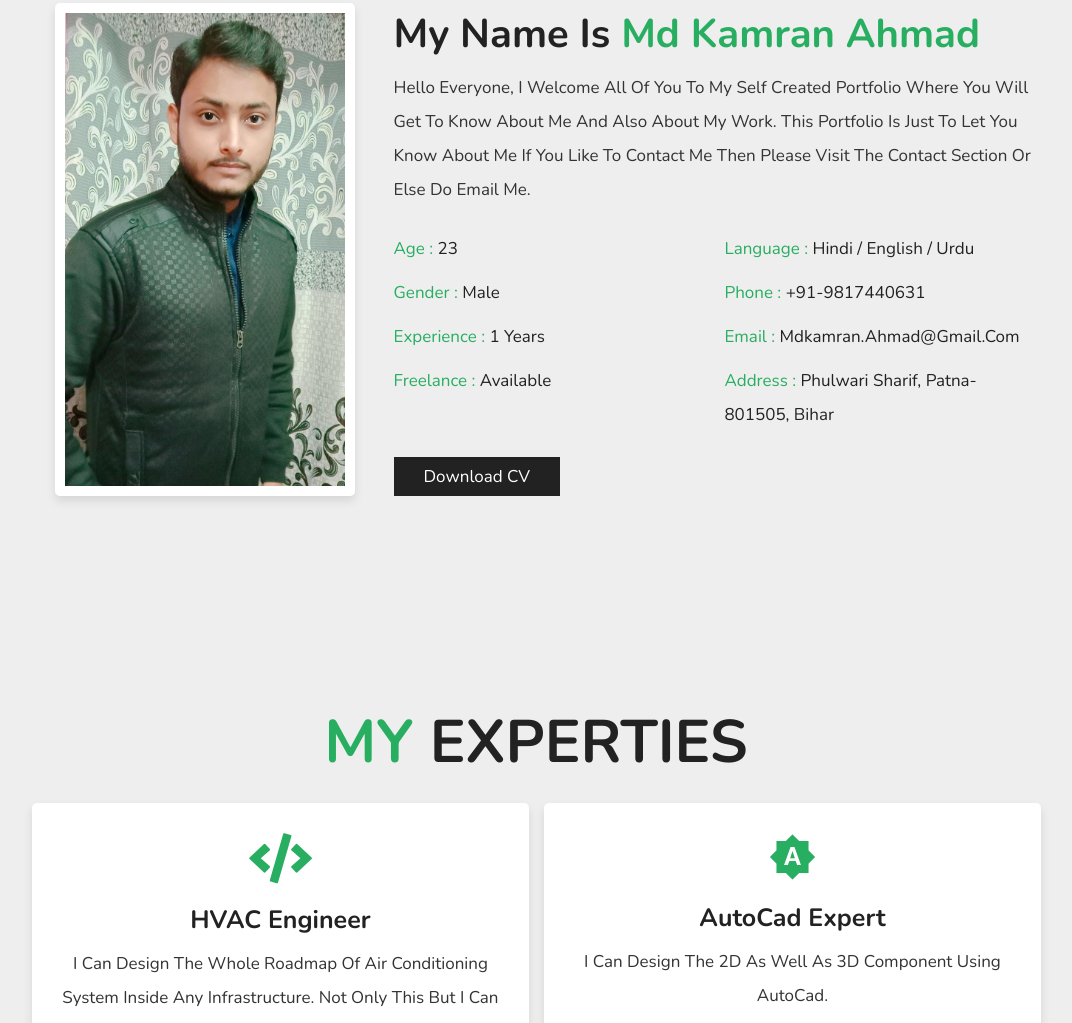
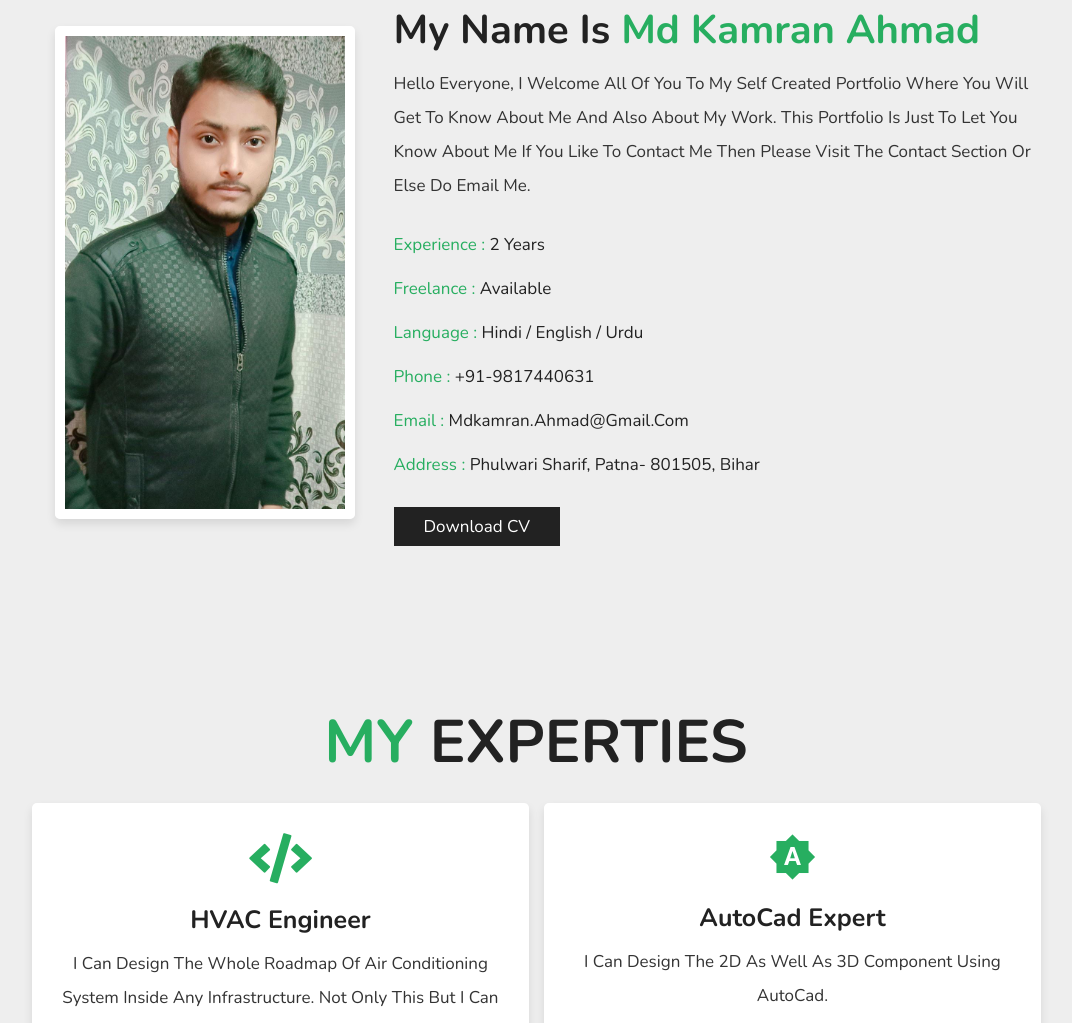
Before and after one commit to ahmadkam123/portfolio, a plain HTML site: page index.html in a window 1280 px wide. Shown: the part 919-1942 px from the top of the page, without its empty margins (79-1151 px from the left). Drawn offline with nearby package versions, Linux system fonts and the light colour scheme; animation ran at ten frames a second.

Commit message:
Update index.html

```diff
--- a/index.html
+++ b/index.html
@@ -73,12 +73,8 @@ This portfolio is just to let you know about me
 If you like to contact me then please visit the contact section or else do email me.</p>
             <div class="box-container">
                 <div class="box">
-                    <p> <span> age : </span> 23 </p>
-                    <p> <span> gender : </span> male </p>
-                    <p> <span> experience  : </span> 1 years </p>
+                    <p> <span> experience  : </span> 2 years </p>
                     <p> <span> freelance : </span> available </p>
-                </div>
-                <div class="box">
                     <p> <span> language : </span> hindi / english / urdu </p>
                     <p> <span> phone : </span> +91-9817440631 </p>
                     <p> <span> email : </span> mdkamran.ahmad@gmail.com </p>
```
